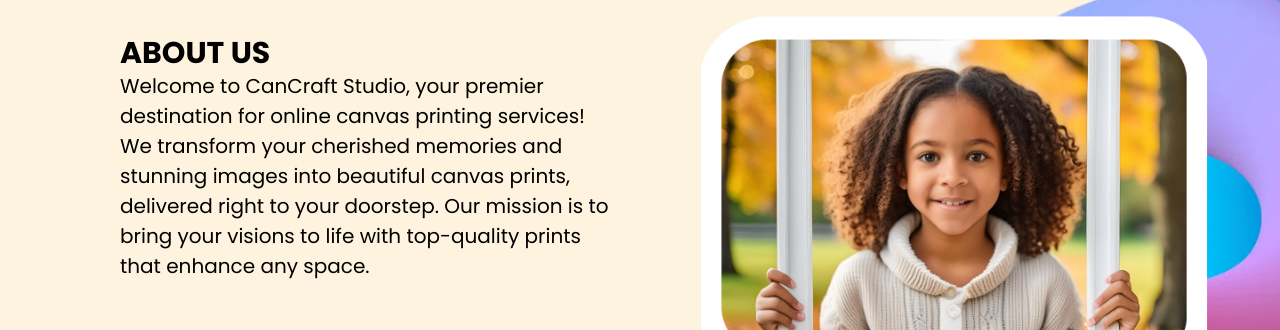
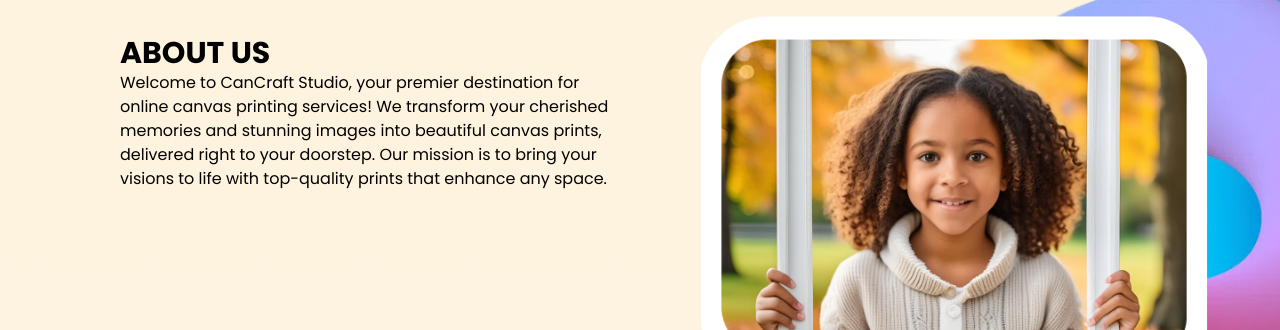
Before and after one commit to eldhopaulose/cancraft, a React (Vite) app: page / in a window 1280 px wide. Shown: the part 2713-3043 px from the top of the page. Built offline with nearby package versions, Linux system fonts and the light colour scheme.

Commit message:
about us bug fix 2

```diff
--- a/src/pages/Home.css
+++ b/src/pages/Home.css
@@ -19,3 +19,7 @@
 .landing-center-image {
   @apply absolute top-80 left-0 right-0 transform -translate-x-1/2 -translate-y-1/2  lg:transform lg:-translate-x-1/2 lg:-translate-y-1/2 md:top-1/3 md:left-1/3 md:transform md:-translate-x-1/3 md:-translate-y-1/3 lg:top-1/3 lg:left-1/3 lg:transform lg:-translate-x-1/3 lg:-translate-y-1/3;
 }
+/* .custom-style-text {
+  font-size: 16px;
+  @apply md:height: 175px lg:height: 175px sm:height: 100% height: 100%;
+} */
--- a/src/pages/Home.jsx
+++ b/src/pages/Home.jsx
@@ -94,7 +94,7 @@ function Home() {
                 </div>
                 <div className="absolute  top-1/2 bottom-1/2 left-1/2 right-0 transform -translate-x-1/2 -translate-y-1/2 md:right-60 lg:right-60 sm:right-0 sm:top-1/2 md:top-1/3 lg:top-1/4 sm:left-1/2 md:left-1/3" >
                     <h4 className="text-3xl font-bold relative mt-10">ABOUT US</h4>
-                    <p className="  relative mr-28" style={{ fontSize: "20px" }}>Welcome to CanCraft Studio, your premier destination for online canvas printing services! We transform your cherished memories and stunning images into beautiful canvas prints, delivered right to your doorstep. Our mission is to bring your visions to life with top-quality prints that enhance any space.</p>
+                    <p className="  relative mr-28 md:mr-28 lg:mr-28 sm:mr-0    overflow-y-auto " style={{ fontSize: "16px" }}>Welcome to CanCraft Studio, your premier destination for online canvas printing services! We transform your cherished memories and stunning images into beautiful canvas prints, delivered right to your doorstep. Our mission is to bring your visions to life with top-quality prints that enhance any space.</p>
                 </div>
             </div>
 
```
